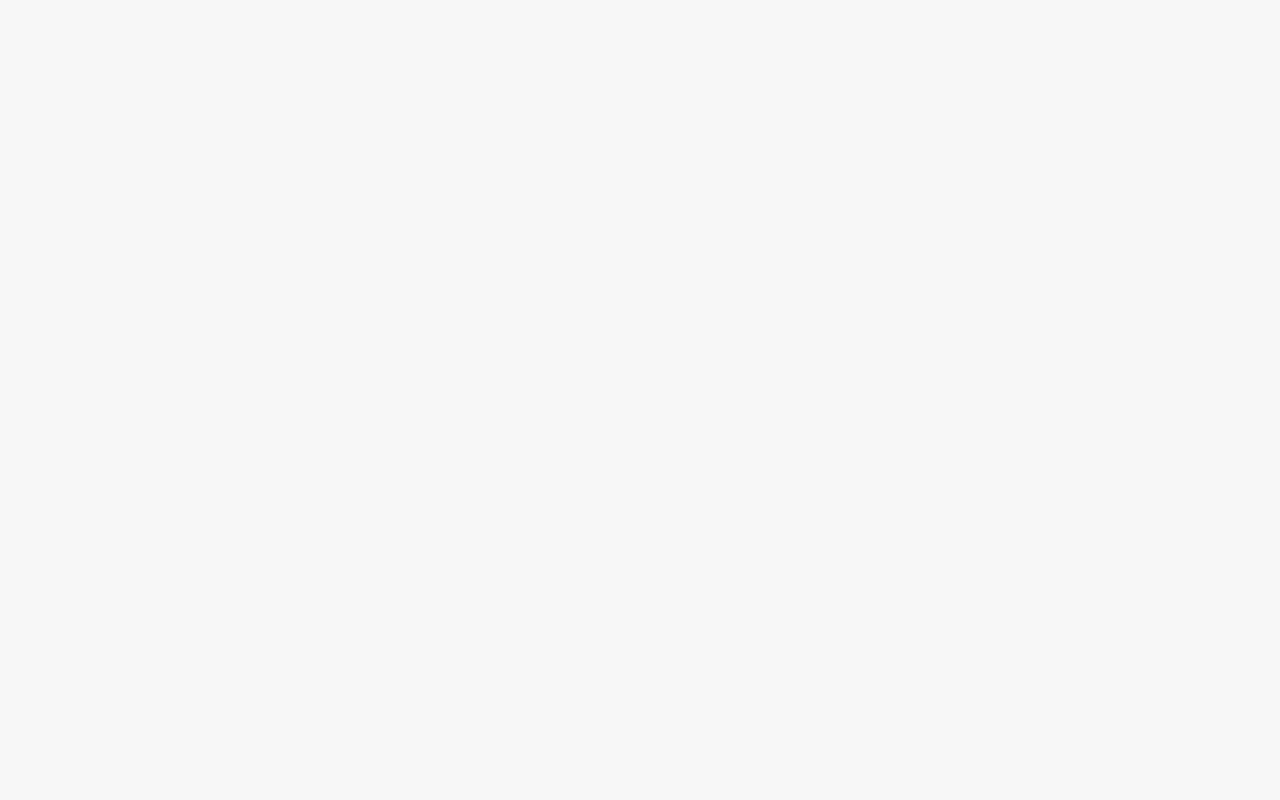
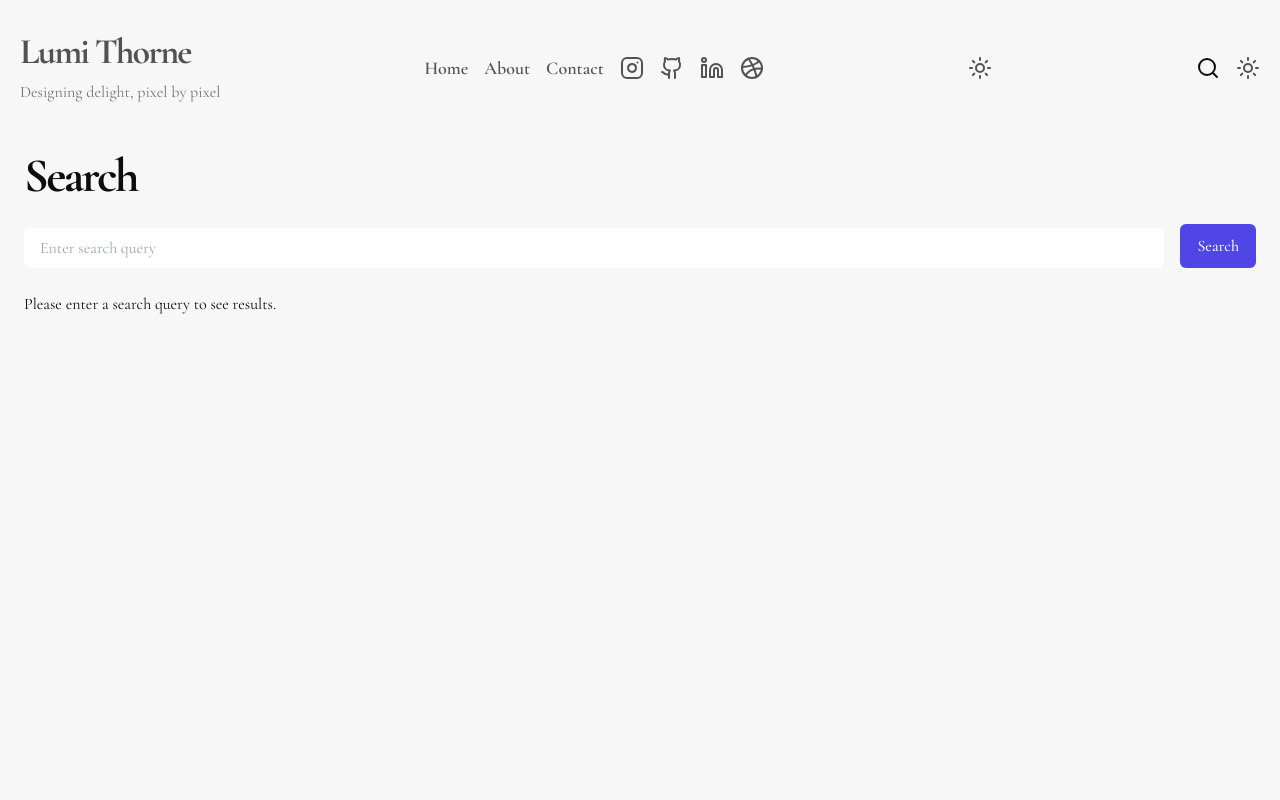
Before and after one commit to derekphilipau/nextjs-markdown-content-cms, a Next.js app: page /search in a window 1280 px wide. Before the commit this address had no page. Shown: the top 800 px of the page. Built offline with nearby package versions, Linux system fonts and the light colour scheme.

Commit message:
basic fuse.js search functionality

```diff
--- a/package.json
+++ b/package.json
@@ -2,13 +2,15 @@
   "private": true,
   "scripts": {
     "dev": "next",
-    "build": "next build",
-    "start": "next start"
+    "build": "npm run generate-search-index && next build",
+    "start": "next start",
+    "generate-search-index": "npx tsx ./src/scripts/generate-search-index.ts"
   },
   "dependencies": {
     "@formspree/react": "^2.5.1",
     "classnames": "^2.5.1",
     "date-fns": "^3.6.0",
+    "fuse.js": "^7.0.0",
     "gray-matter": "^4.0.3",
     "lucide-react": "^0.427.0",
     "next": "latest",
--- /dev/null
+++ b/src/app/search/page.tsx
@@ -0,0 +1,74 @@
+import fs from "fs";
+import path from "path";
+import Fuse from "fuse.js";
+import { ContentList } from "@/components/content/content-list";
+import { Container } from "@/components/layout/container";
+import SearchForm from "@/components/search/search-form";
+import type { Content } from "@/types";
+
+export default function SearchResults({
+  searchParams,
+}: {
+  searchParams: { q: string };
+}) {
+  const query = searchParams.q;
+  let searchResults: Array<{
+    item: Content;
+    refIndex: number;
+    score?: number;
+  }> = [];
+  if (query?.trim()) {
+    const searchDataPath = path.join(
+      process.cwd(),
+      "public",
+      "search-data.json"
+    );
+    const fuseIndexPath = path.join(process.cwd(), "public", "fuse-index.json");
+
+    const searchData: Content[] = JSON.parse(
+      fs.readFileSync(searchDataPath, "utf8")
+    );
+    const fuseIndex = JSON.parse(fs.readFileSync(fuseIndexPath, "utf8"));
+
+    const myIndex = Fuse.parseIndex(fuseIndex);
+    const fuse = new Fuse(
+      searchData,
+      {
+        keys: ["title", "excerpt", "tags", "content"],
+        includeScore: true,
+        threshold: 0.3,
+      },
+      myIndex
+    );
+    searchResults = fuse.search(query);
+  }
+
+  return (
+    <main>
+      <Container>
+        <h1 className="h1-header">Search</h1>
+        <SearchForm initialQuery={query} />
+        {query && query.trim() !== "" ? (
+          <>
+            <h2>Results for "{query}"</h2>
+            <ContentList
+              contentType="post"
+              items={searchResults.map((result) => ({
+                ...(result.item as Content),
+                score: result.score,
+              }))}
+              pagination={{
+                total: searchResults.length,
+                totalPages: 1,
+                currentPage: 1,
+                pageSize: searchResults.length,
+              }}
+            />
+          </>
+        ) : (
+          <p>Please enter a search query to see results.</p>
+        )}
+      </Container>
+    </main>
+  );
+}
--- a/src/components/content/content-form.tsx
+++ /dev/null
@@ -1,37 +0,0 @@
-"use client";
-
-import React, { Suspense } from "react";
-import dynamic from "next/dynamic";
-import type { Content } from "@/types";
-import { Container } from "../layout/container";
-
-interface ContentFormProps {
-  content: Content;
-}
-
-export function ContentForm({ content }: ContentFormProps) {
-  const FormComponent = content.form
-    ? dynamic(
-        () =>
-          import(`@/components/forms/${content.form}.tsx`).then(
-            (mod) => mod.default || mod
-          ),
-        {
-          ssr: false,
-          loading: () => <div>Loading form...</div>,
-        }
-      )
-    : null;
-
-  if (!FormComponent) {
-    return null;
-  }
-
-  return (
-    <Suspense fallback={<div>Loading form...</div>}>
-      <Container>
-        <FormComponent />
-      </Container>
-    </Suspense>
-  );
-}
--- a/src/components/content/content-list.tsx
+++ b/src/components/content/content-list.tsx
@@ -3,7 +3,6 @@ import { ContentPreview } from "./content-preview";
 import { Pagination } from "../layout/pagination";
 import type { Pagination as PaginationType, ContentType } from "@/types";
 import { getDictionary } from "@/lib/dictionaries/dictionaries";
-//{heroPost && <ContentHero content={heroPost} />}
 
 type ContentListProps = {
   contentType: ContentType;
--- a/src/components/content/content-preview.tsx
+++ b/src/components/content/content-preview.tsx
@@ -11,7 +11,8 @@ type ContentPreviewProps = {
 
 export function ContentPreview({ content }: ContentPreviewProps) {
   const { contentType, title, date, excerpt, slug } = content;
-  const contentTypeSlug = siteConfig.contentTypes[contentType].slug;
+  const contentTypeSlug =
+    contentType === "page" ? "" : siteConfig.contentTypes[contentType].slug;
   return (
     <div>
       <div className="mb-5">
--- a/src/components/date-formatter.tsx
+++ b/src/components/date-formatter.tsx
@@ -7,6 +7,7 @@ type DateFormatterProps = {
 const DateFormatter = ({ dateString }: DateFormatterProps) => {
   const date =
     typeof dateString === "string" ? parseISO(dateString) : dateString;
+  if (!date) return null;
   return (
     <time dateTime={date.toISOString()}>{format(date, "LLLL	d, yyyy")}</time>
   );
--- a/src/components/layout/header.tsx
+++ b/src/components/layout/header.tsx
@@ -3,6 +3,7 @@ import { Navigation } from "./navigation";
 import { ThemeSwitcher } from "./theme-switcher";
 import { getDictionary } from "@/lib/dictionaries/dictionaries";
 import { siteConfig } from "@/siteConfig";
+import { Search } from "lucide-react";
 
 export function Header() {
   const dict = getDictionary();
@@ -23,6 +24,13 @@ export function Header() {
       </div>
       <Navigation items={combinedNavItems} style="primary" />
       <ThemeSwitcher />
+      <div className="flex items-center gap-4">
+        <Link href="/search" className="text-current hover:text-primary">
+          <Search size={24} />
+          <span className="sr-only">Search</span>
+        </Link>
+        <ThemeSwitcher />
+      </div>
     </header>
   );
 }
--- /dev/null
+++ b/src/components/search/search-form.tsx
@@ -0,0 +1,32 @@
+"use client";
+
+import { useState, FormEvent } from "react";
+import { useRouter } from "next/navigation";
+
+export default function SearchForm({ initialQuery = "" }) {
+  const [query, setQuery] = useState(initialQuery);
+  const router = useRouter();
+
+  const handleSubmit = (e: FormEvent) => {
+    e.preventDefault();
+    router.push(`/search?q=${encodeURIComponent(query)}`);
+  };
+
+  return (
+    <form onSubmit={handleSubmit} className="flex space-x-4 py-6">
+      <input
+        type="text"
+        value={query}
+        onChange={(e) => setQuery(e.target.value)}
+        placeholder="Enter search query"
+        className="px-4 py-2 mt-1 block w-full rounded-md border-gray-300 dark:border-gray-600 bg-white dark:bg-neutral-800 text-neutral-900 dark:text-neutral-100 focus:border-indigo-300 focus:ring focus:ring-indigo-200 focus:ring-opacity-50"
+      />
+      <button
+        type="submit"
+        className="inline-flex items-center px-4 py-2 border border-transparent font-medium rounded-md text-white bg-indigo-600 hover:bg-indigo-700 focus:outline-none focus:ring-2 focus:ring-offset-2 focus:ring-indigo-500 dark:focus:ring-offset-gray-800"
+      >
+        Search
+      </button>
+    </form>
+  );
+}
--- a/src/lib/util/image.ts
+++ b/src/lib/util/image.ts
@@ -3,6 +3,9 @@ export function resolveImagePath(
   slug: string,
   imagePath: string
 ): string {
+  if (!imagePath) {
+    return "";
+  }
   if (imagePath.startsWith("./")) {
     return `/content/${contentTypeSlug}/${slug}/${imagePath.slice(2)}`;
   }
--- a/src/types.ts
+++ b/src/types.ts
@@ -39,7 +39,6 @@ export type Content = {
     url: string;
   };
   htmlContent?: string;
-  form?: string;
   isHighlighted?: boolean;
 };
 
```
Also changed, not shown: src/scripts/generate-search-index.ts (added, +74 -0 lines), 1 other file (tests, documents, lock files or other folders).
